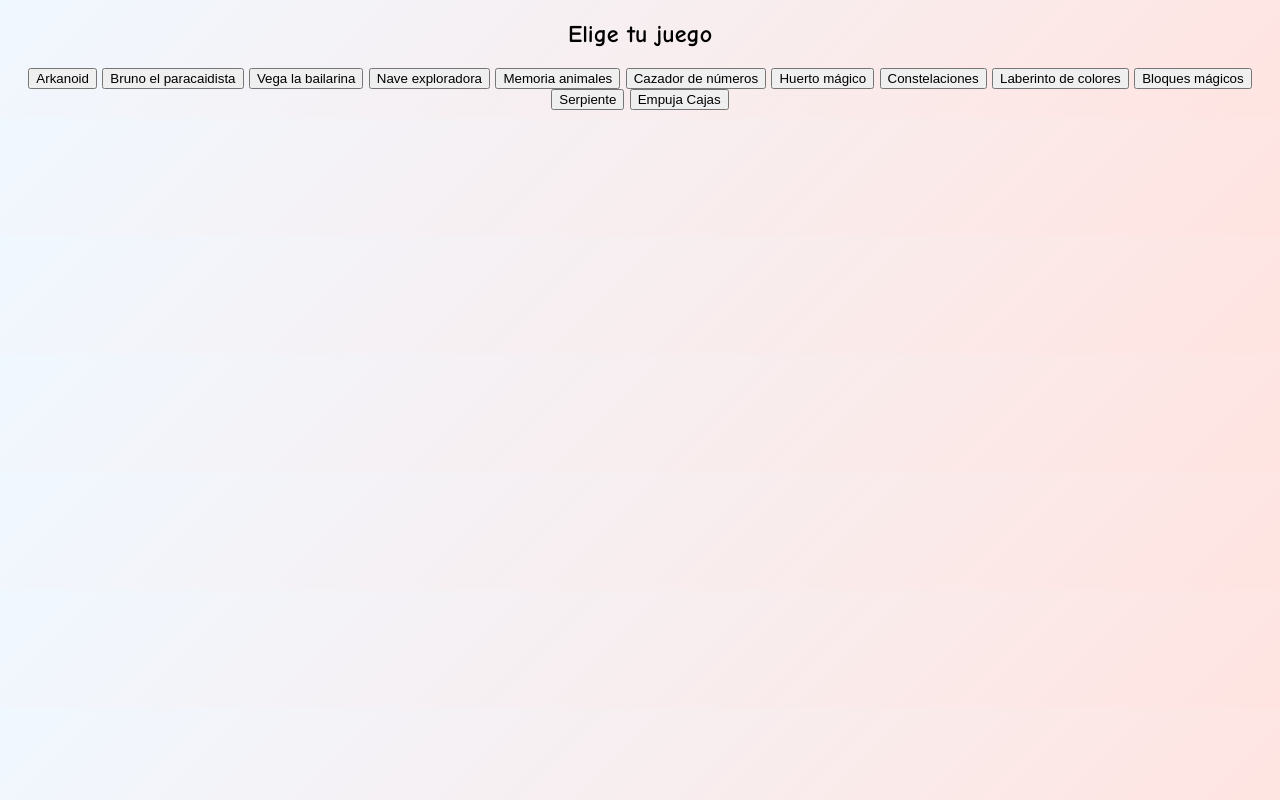
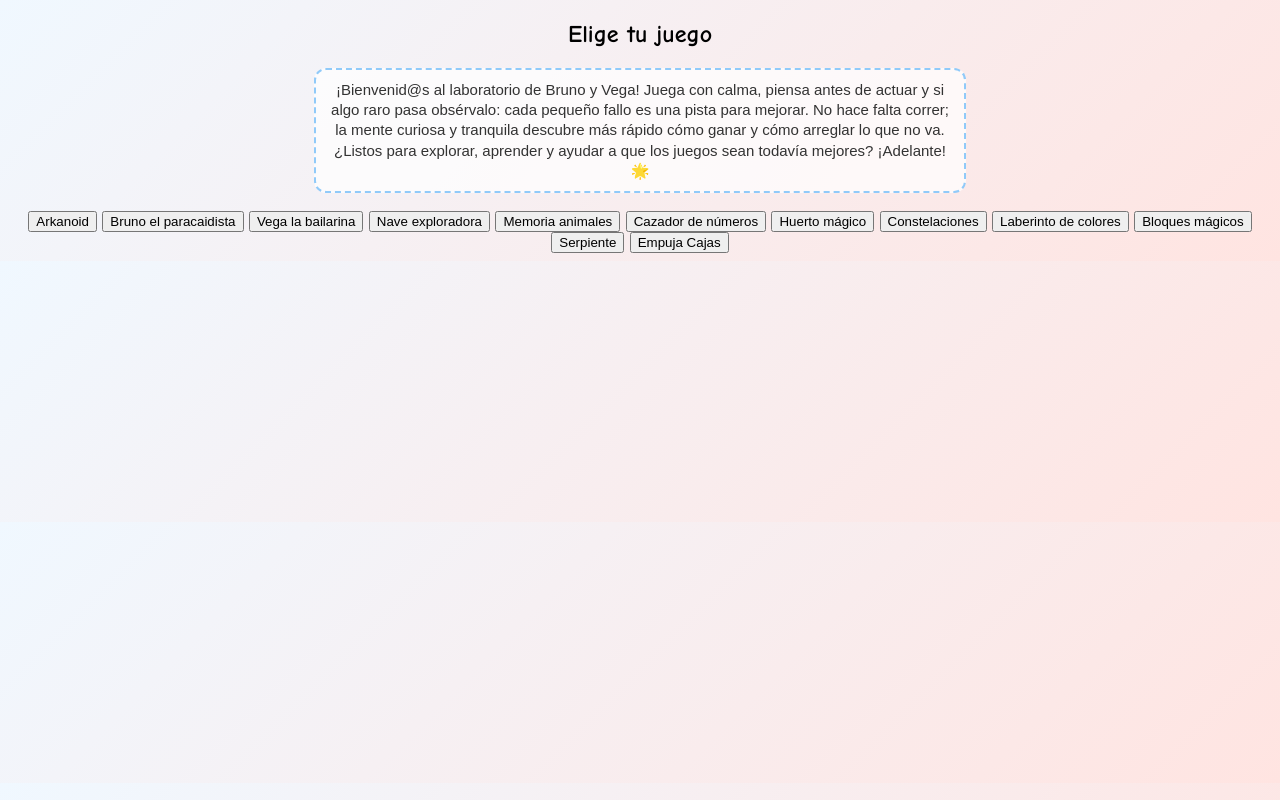
Before and after one commit to ChechuJA/eljuegodebrunoyvega, a plain HTML site: page index.html in a window 1280 px wide. Drawn offline with Linux system fonts and the light colour scheme.

Commit message:
Add welcome message to game menu for improved user experience

```diff
--- a/index.html
+++ b/index.html
@@ -8,6 +8,9 @@
 <body>
   <div id="menu">
     <h2>Elige tu juego</h2>
+    <p style="max-width:620px;margin:0 auto 18px auto;font-family:Arial,Helvetica,sans-serif;font-size:15px;line-height:1.35;color:#333;padding:10px 14px;border:2px dashed #90caf9;border-radius:12px;background:rgba(255,255,255,0.7);">
+      ¡Bienvenid@s al laboratorio de Bruno y Vega! Juega con calma, piensa antes de actuar y si algo raro pasa obsérvalo: cada pequeño fallo es una pista para mejorar. No hace falta correr; la mente curiosa y tranquila descubre más rápido cómo ganar y cómo arreglar lo que no va. ¿Listos para explorar, aprender y ayudar a que los juegos sean todavía mejores? ¡Adelante! 🌟
+    </p>
   <button onclick="startGame('arkanoid')">Arkanoid</button>
   <button onclick="startGame('paracaidista')">Bruno el paracaidista</button>
   <button onclick="startGame('vega-bailarina')">Vega la bailarina</button>
```
